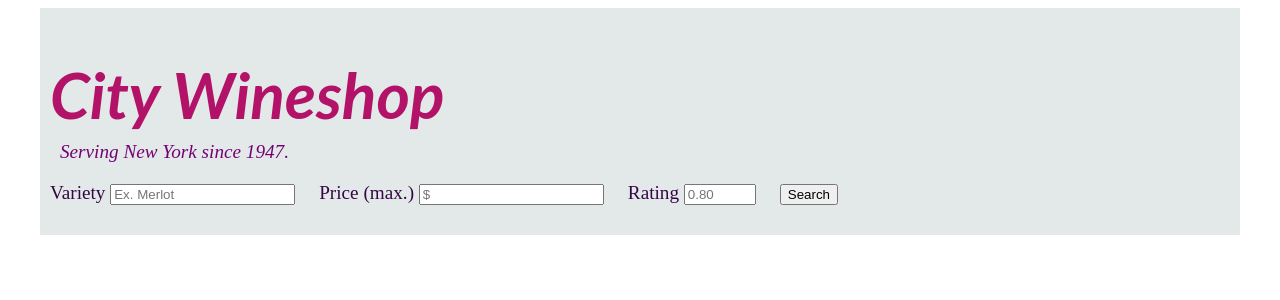
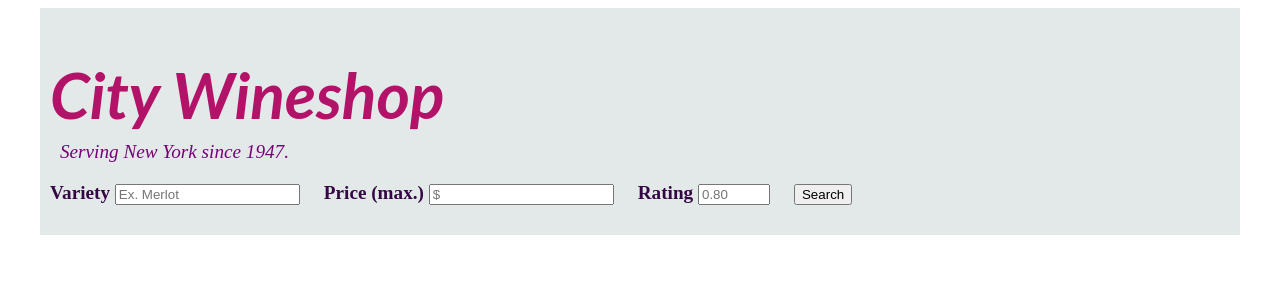
Before and after one commit to maaneesh/Recipes, a React (Vite) app: page / in a window 1280 px wide. Shown: the top 300 px of the page. Built offline with nearby package versions, Linux system fonts and the light colour scheme.

Commit message:
updated search styling

```diff
--- a/src/App.jsx
+++ b/src/App.jsx
@@ -15,6 +15,7 @@ const searchStyle = {
   padding:'30px 10px',
   margin:'auto',
   fontSize: '1.2rem',
+  fontWeight: 'bold',
   color: '#340744',
 
 }
```
